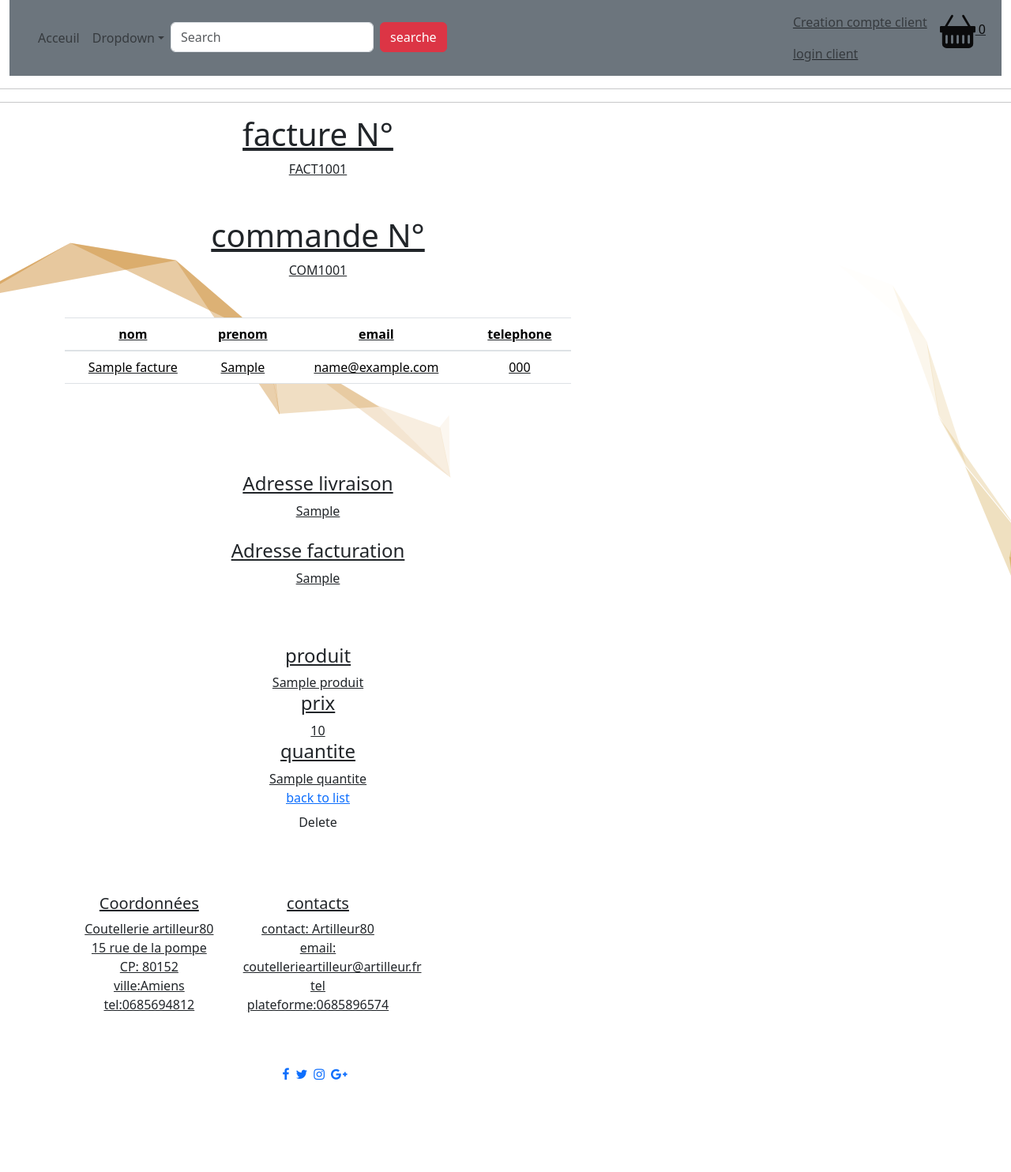
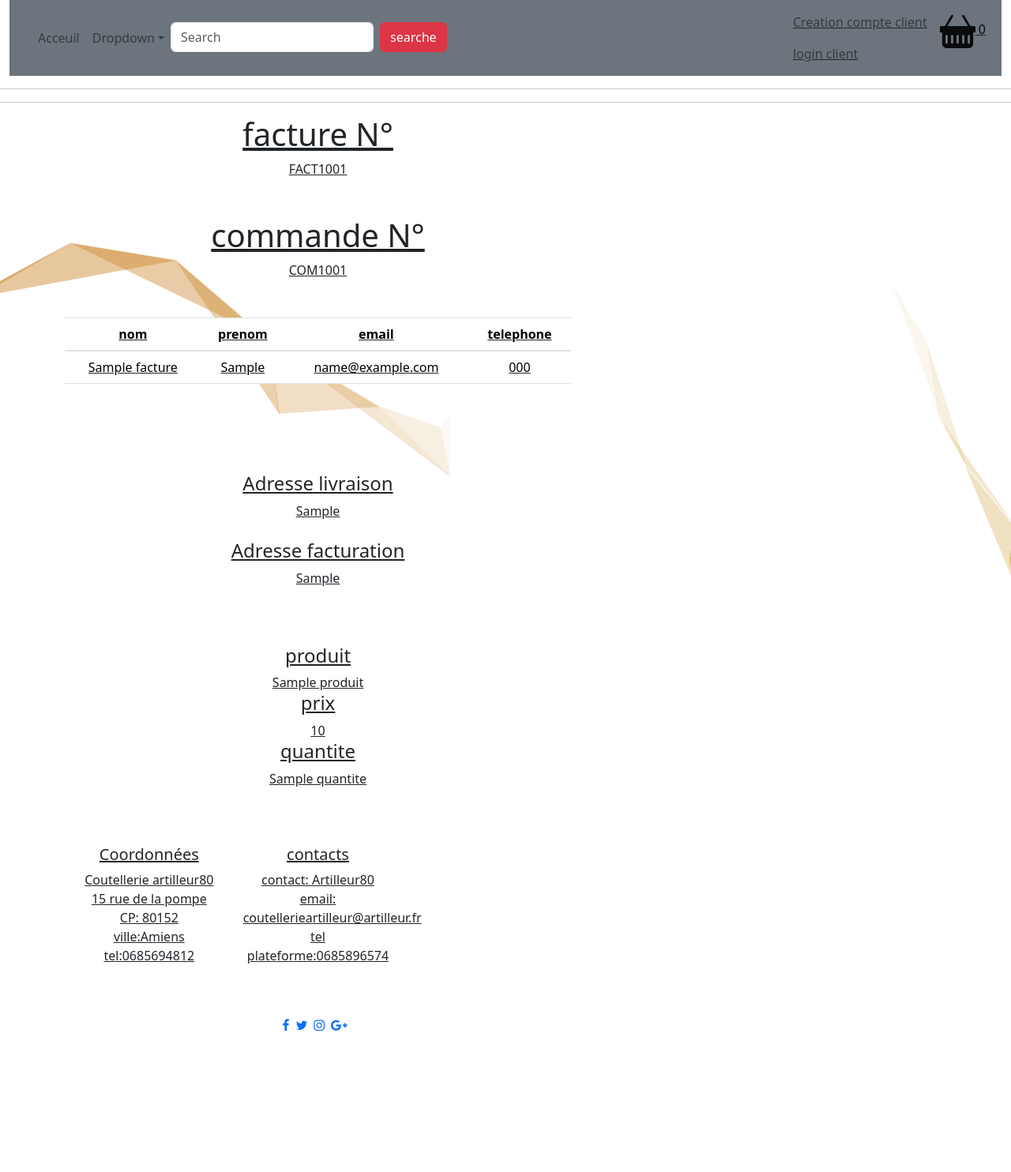
Before and after one commit to artilleur/filrougePRESQUEdernierechance, a Symfony app: template templates/facture/show.html.twig in a window 1280 px wide. Shown: the whole page at 79% size. After the commit the page ends 1306 px from the top, so only its background shows below. Run offline with Twig, Linux system fonts and the light colour scheme; the template is opened without the code that fills it: most values are stand-ins (such as "Sample title", 1, 10 or a date in 2020); some libraries are stand-ins or nearby versions.

Commit message:
14112023   8

```diff
--- a/templates/base.html.twig
+++ b/templates/base.html.twig
@@ -38,13 +38,12 @@ $(this).toggleClass("fa-heart fa-heart-o");
 		</script>
 
 
-		<link
+		{# <link
 		rel="stylesheet" href="style.css">
 		<!-- Import Styles -->
 		<link
 		rel="stylesheet" href="./assets/styles.css"/>
-		<!-- Import Vue.js -->
-		<script src="https://unpkg.com/vue@next"></script>
+		<!-- Import Vue.js --> #}
 
 
 	</head>
--- a/templates/facture/show.html.twig
+++ b/templates/facture/show.html.twig
@@ -1,8 +1,13 @@
 {% extends 'base.html.twig' %}
+
+
 
 {% block title %}Facture{% endblock %}
 
 {% block body %}
+
+
+
 
    <div class="container">
 		<div class="row">
@@ -61,8 +66,8 @@
                 {# <th>date commande</th> #}
 
 
-                <h4>produit</h4><td>{{ facture.produit }}</td><br>
-                <h4>prix</h4> <td>{{ facture.prix }}</td><br>
+                <h4>produit</h4><td>{{ facture.produit }}</td>
+                <h4>prix</h4> <td>{{ facture.prix }}</td>
                 <h4>quantite</h4><td>{{ facture.quantite }}</td><br>
 
 
@@ -94,9 +99,9 @@
         </tbody>
 
 
-    <a href="{{ path('app_facture_index') }}">back to list</a>
+    {# <a href="{{ path('app_facture_index') }}">back to list</a>
 
     {# <a href="{{ path('app_facture_edit', {'id': facture.id}) }}">edit</a> #}
 
-    {{ include('facture/_delete_form.html.twig') }}
+    {# {{ include('facture/_delete_form.html.twig') }}  #}
 {% endblock %}
--- a/templates/home/produits.html.twig
+++ b/templates/home/produits.html.twig
@@ -2,6 +2,8 @@
 
 
 {% block body %}
+
+
 
      {# <div>
 
```
